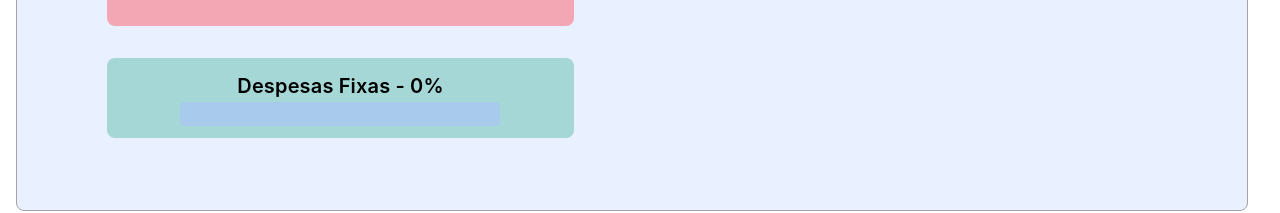
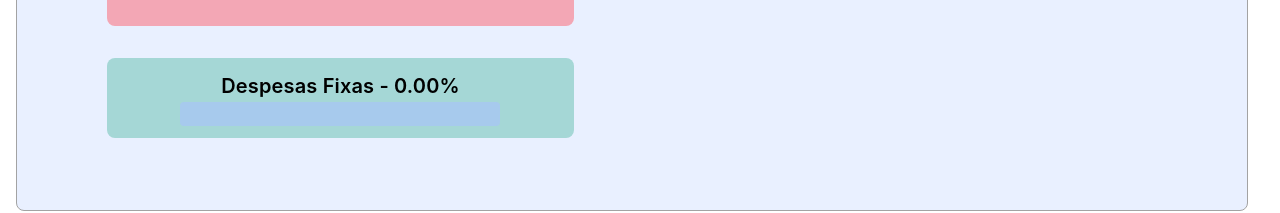
Before and after one commit to ThonAtaide/financial-tool-ui, a React (Create React App) app: page / in a window 1280 px wide. Shown: the part 923-1136 px from the top of the page. Built offline with nearby package versions, Linux system fonts and the light colour scheme; no server answers.

Commit message:
improved fixed expenses chart

```diff
--- a/src/components/homePage/balance/index.js
+++ b/src/components/homePage/balance/index.js
@@ -1,32 +1,17 @@
 import { Box, Typography } from '@mui/material';
-import { React, useEffect, useState } from 'react';
+import { React } from 'react';
 import { formatBRLCurrency } from '../../../utils/currencyFormatter';
 import LinearProgress from '@mui/material/LinearProgress';
-import { fetchUserExpensesGroupedByFixedOrNot } from '../../../utils/backend-client/expenses';
-import { Navigate } from 'react-router-dom';
 
-const UserBalancePane = ({ balance, date }) => {
+const UserBalancePane = ({ balance, fixedExpenseInfo }) => {
 
-  const [fixedChartValue, setFixedChartValue] = useState(0);
-
-  useEffect(() => {
-    const from = date.format('YYYY-MM')
-    fetchUserExpensesGroupedByFixedOrNot({ from })
-      .then(response => {
-        const amountTotal = response.reduce((total, item) => total + item.amount, 0);
-        const fixedExpenseAmountTotal = response.filter(item => item.label === 'Fixed').reduce((total, item) => total + item.amount, 0);
-
-        if (!amountTotal || amountTotal === 0){
-          setFixedChartValue(0);
-        } else {
-          setFixedChartValue((fixedExpenseAmountTotal / amountTotal) * 100);
-        }
-      }).catch(err => {
-        if (err && err.status === 401) {
-          Navigate("/login");
-        }
-      });
-  }, [balance]);
+  const getFixedExpenseChartValue = ({amountTotal, fixedTotal}) => {
+    if (!amountTotal || amountTotal === 0){
+      return 0;
+    } else {
+      return (fixedTotal / amountTotal) * 100;
+    }
+  }
 
   const balanceCard = (text) => {
     return (
@@ -113,7 +98,7 @@ const UserBalancePane = ({ balance, date }) => {
         alignItems='center'
       >
         {balanceCard(`Despesas Totais ${formatBRLCurrency(balance)}`)}
-        {linearChart(`Despesas Fixas - ${fixedChartValue}%`, fixedChartValue)}
+        {linearChart(`Despesas Fixas - ${getFixedExpenseChartValue(fixedExpenseInfo).toFixed(2)}%`, getFixedExpenseChartValue(fixedExpenseInfo))}
       </Box>
 
     </Box>
--- a/src/components/homePage/expenseForm/index.js
+++ b/src/components/homePage/expenseForm/index.js
@@ -185,7 +185,7 @@ const ExpenseForm = ({ closeExpenseFormModal, expenseIdentifier }) => {
             label="Descrição da despesa"
             variant="standard"
             size='small'
-            InputLabelProps={{ shrink: description }}
+            InputLabelProps={{ shrink: description.value }}
           />
         </Box>
         <Grid
--- a/src/components/homePage/index.js
+++ b/src/components/homePage/index.js
@@ -1,9 +1,9 @@
 import { React, useEffect, useState } from 'react';
-import { useNavigate } from "react-router-dom";
+import { Navigate, useNavigate } from "react-router-dom";
 import ResponsiveAppBar from '../header'
 import { Box, Grid, Typography, Fab, Modal } from '@mui/material';
 import AddIcon from '@mui/icons-material/Add';
-import { fetchUserExpenses, fetchUserExpensesGroupedByCategory } from '../../utils/backend-client/expenses';
+import { fetchUserExpenses, fetchUserExpensesGroupedByCategory, fetchUserExpensesGroupedByFixedOrNot } from '../../utils/backend-client/expenses';
 import dayjs from 'dayjs';
 import { ArrowDropDownIcon, DatePicker } from '@mui/x-date-pickers';
 import StatementTable from './statementTable';
@@ -16,6 +16,7 @@ const HomePage = () => {
   const navigate = useNavigate();
   const [userExpensesPage, setUserExpensesPage] = useState(null);
   const [userExpensesGroupedByCategory, setUserExpensesGroupedByCategory] = useState([]);
+  const [fixedExpenseInfo, setFixedExpenseInfo] = useState({amountTotal: 0, fixedTotal: 0});
   const [userBalance, setUserBalance] = useState(0);
   const [idFromExpenseToUpdate, setIdFromExpenseToUpdate] = useState(null);
   const [isExpenseModalOpen, setExpenseModalOpen] = useState(false);
@@ -76,7 +77,6 @@ const HomePage = () => {
             data.push({ id: item.label, label: item.label, value: item.amount })
           });
         }
-
         setUserExpensesGroupedByCategory(data);
         setUserBalance(balance);
       })
@@ -88,6 +88,21 @@ const HomePage = () => {
       });
   }
 
+  const loadUserExpensesGroupedByFixedOrNot = () => {
+    const from = reportDateRange.format('YYYY-MM')
+    fetchUserExpensesGroupedByFixedOrNot({ from })
+      .then(response => {
+        const amountTotal = response.reduce((total, item) => total + item.amount, 0);
+        const fixedExpenseAmountTotal = response.filter(item => item.label === 'Fixed').reduce((total, item) => total + item.amount, 0);
+        setFixedExpenseInfo({amountTotal, fixedTotal: fixedExpenseAmountTotal});
+
+      }).catch(err => {
+        if (err && err.status === 401) {
+          Navigate("/login");
+        }
+      });
+  }
+
   const handlePageChange = (event, value) => {
     setPageNumber(parseInt(value));
   }
@@ -95,6 +110,7 @@ const HomePage = () => {
   const pageRefresh = () => {
     loadUserExpenses();
     loadUserExpensesGroupedByCategory();
+    loadUserExpensesGroupedByFixedOrNot();
   }
 
   useEffect(() => {
@@ -189,7 +205,7 @@ const HomePage = () => {
             pt={5}
             sx={{ textAlign: 'center' }}
           >
-            <UserBalancePane balance={userBalance} date={reportDateRange} />
+            <UserBalancePane balance={userBalance} fixedExpenseInfo={fixedExpenseInfo}/>
           </Grid>
         </Grid>
       </Box>
```
